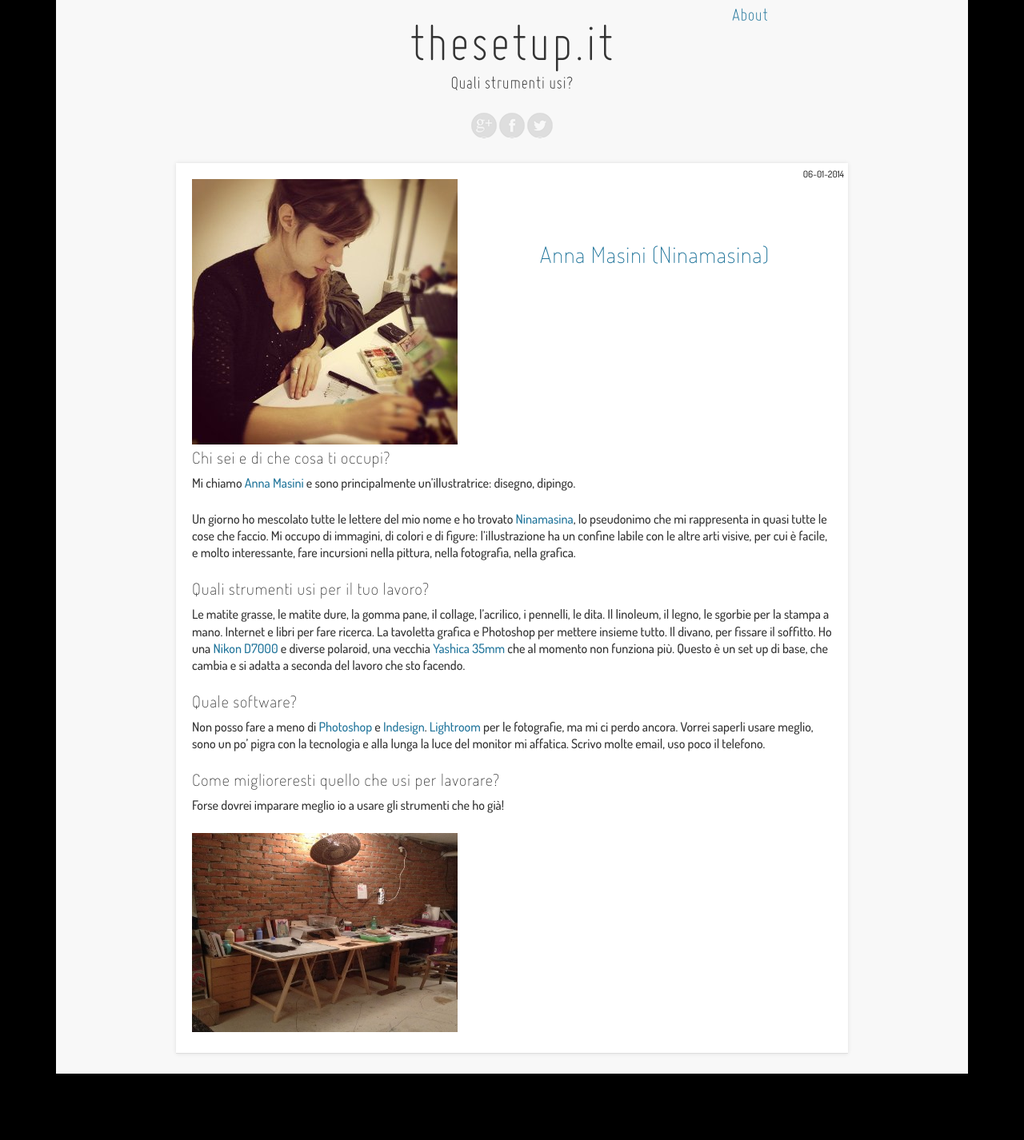
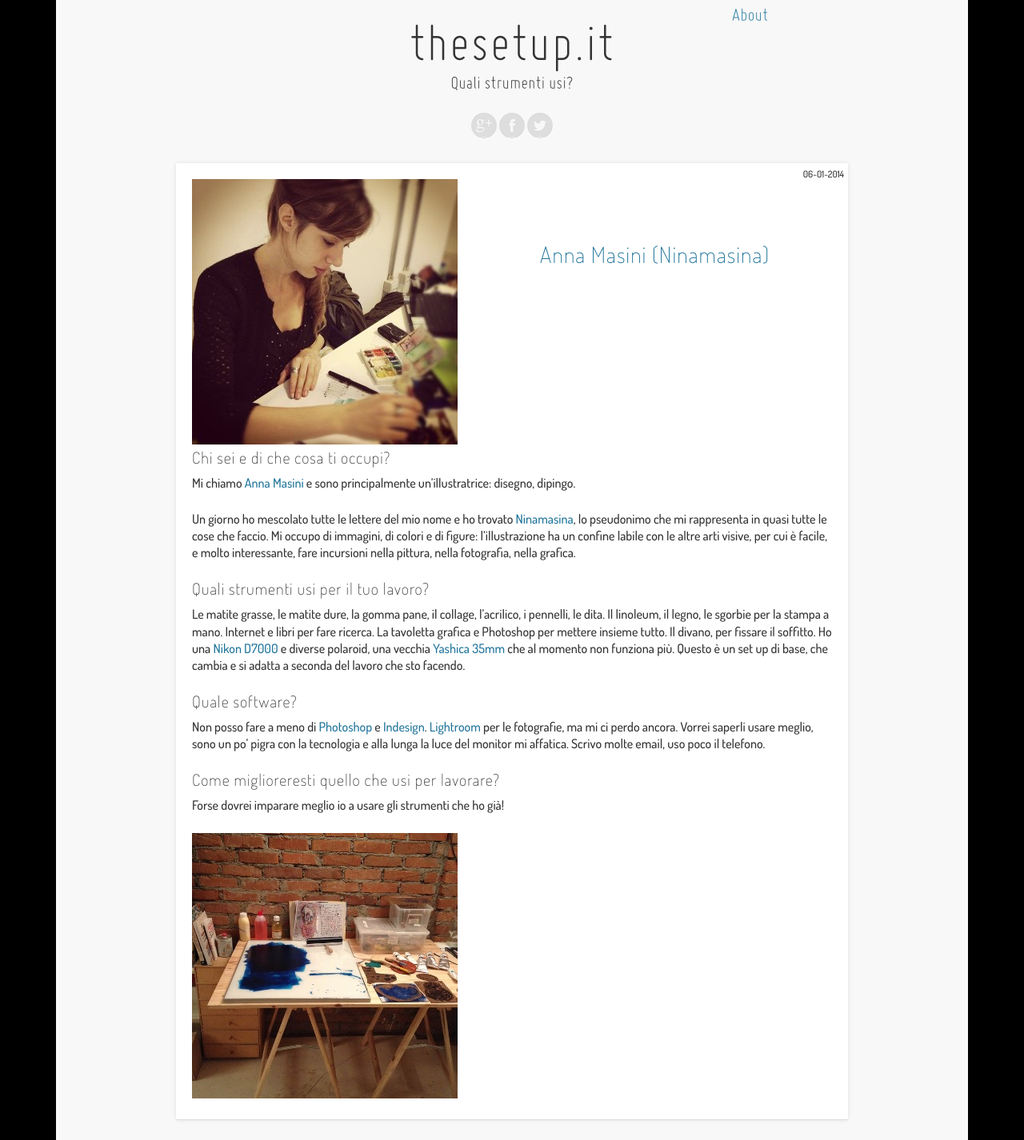
Before and after one commit to thesetupit/thesetupit.github.io, a Jekyll site: the page built from _posts/2014-01-06-anna-masini.markdown, in a window 1280 px wide. Shown: the whole page at 80% size. Built offline with Jekyll 4.4.1, drawn with Linux system fonts in a browser that asks for light colours; Markdown is read by kramdown in place of the engine named in the settings; comment, search, counter and statistics services are not loaded; before the commit the page ends 1343 px from its top, so only the background shows below that.

Commit message:
nuova nuova scrivania ninamasina

```diff
--- a/_posts/2014-01-06-anna-masini.markdown
+++ b/_posts/2014-01-06-anna-masini.markdown
@@ -9,9 +9,9 @@ tags:
 ritratto: Ninamasina-332x332.jpg
 ritratto_width: 332
 ritratto_height: 332
-postazione: ninamasina2-332x332.jpg
+postazione: ninamasina3-332x332.jpg
 postazione_width: 332
-postazione_height: 249
+postazione_height: 332
 postazione_alt: "La scrivania di Ninamasina"
 sitemap.lastmod: 2014-09-10
 ---
```
Also changed, not shown: immagini/ninamasina3-332x332.jpg (added).
